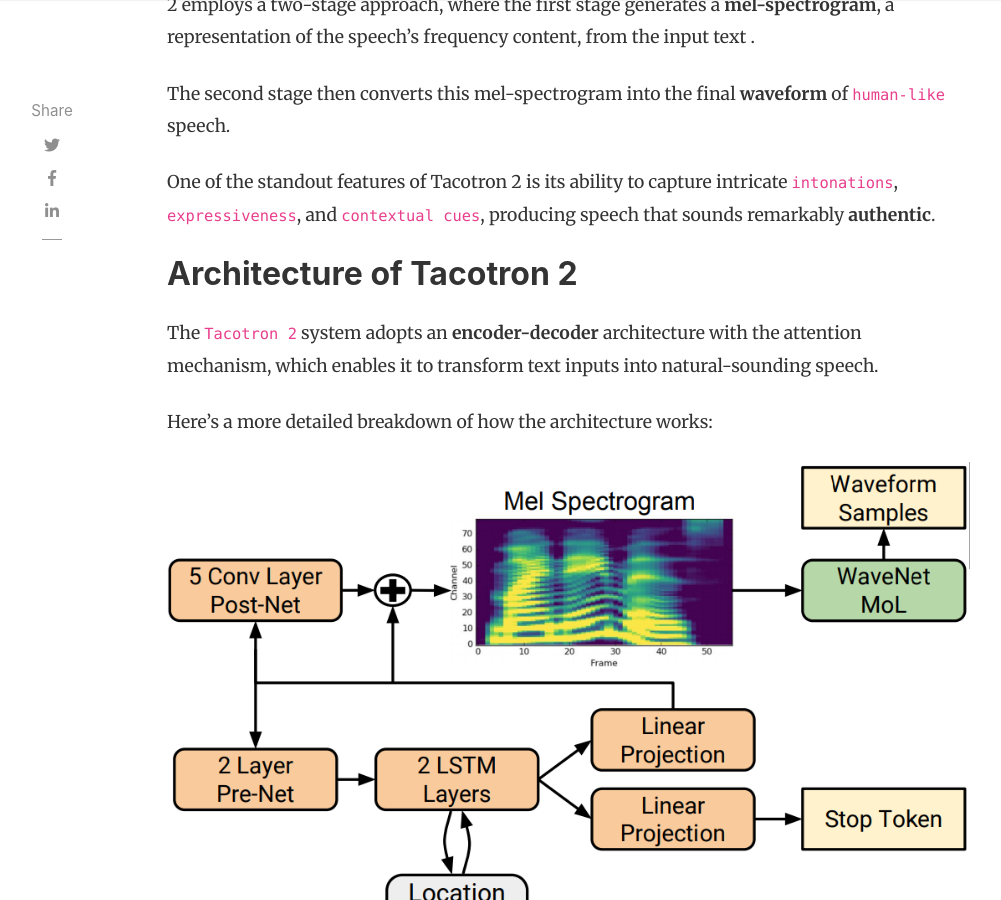
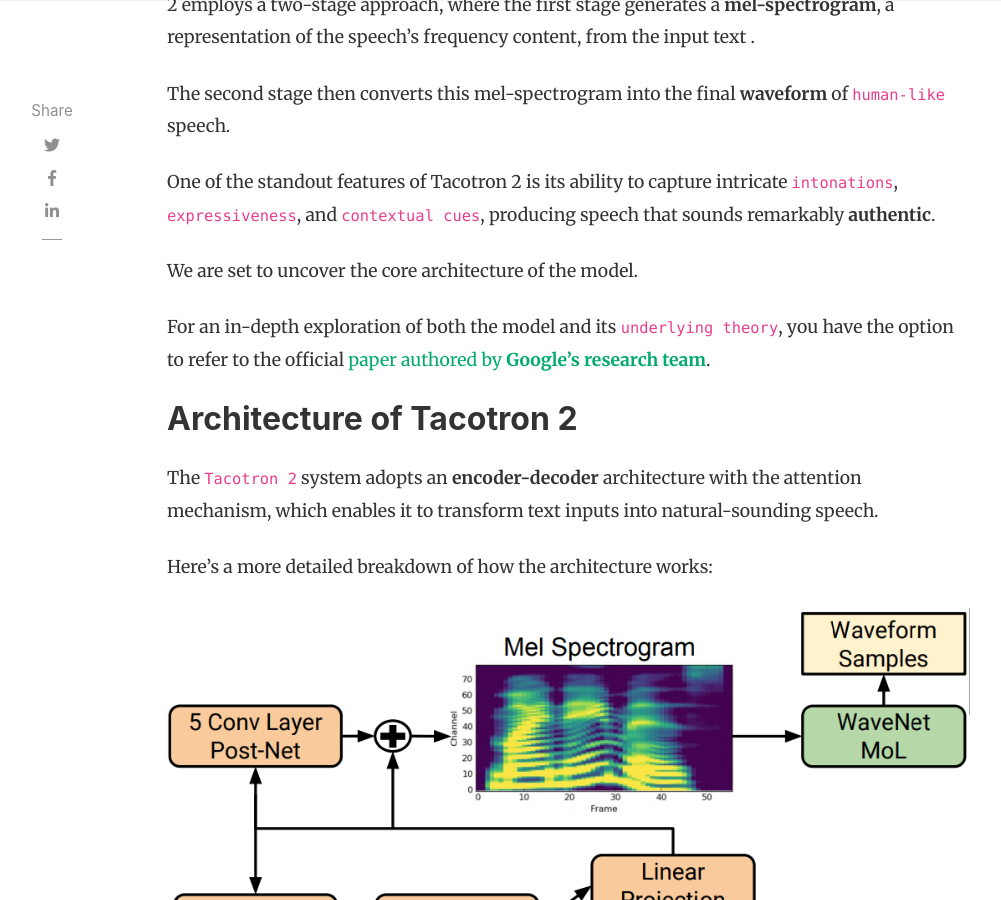
Before and after one commit to ismailsaid2001/Sam3oul.github.io, a Jekyll site: the page built from _posts/2023-08-27-Tacotron2-deep-dive.md, in a window 1280 px wide and 900 px high, scrolled down 1411 px. Shown: the whole window, without its empty margins (118-1119 px from the left). Built offline with Jekyll 4.4.1, drawn with Linux system fonts in a browser that asks for light colours; nearby versions of some CDN libraries; comment, search, counter and statistics services are not loaded.

Commit message:
third update

````diff
--- a/_posts/2023-08-27-Tacotron2-deep-dive.md
+++ b/_posts/2023-08-27-Tacotron2-deep-dive.md
@@ -13,6 +13,10 @@
 The second stage then converts this mel-spectrogram into the final **waveform** of `human-like` speech.
 
 One of the standout features of Tacotron 2 is its ability to capture intricate `intonations`, `expressiveness`, and `contextual cues`, producing speech that sounds remarkably **authentic**.
+
+We are set to uncover the core architecture of the model.
+
+For an in-depth exploration of both the model and its `underlying theory`, you have the option to refer to the official <a href='https://arxiv.org/pdf/1712.05884v2.pdf'> paper authored by **Google's research team**</a>.
 
 ## Architecture of Tacotron 2
 The `Tacotron 2` system adopts an **encoder-decoder** architecture with the attention mechanism, which enables it to transform text inputs into natural-sounding speech.
@@ -51,7 +55,6 @@
 ```python
 import torch
 import librosa
-
 import IPython.display as ipd
 ```
 
````
